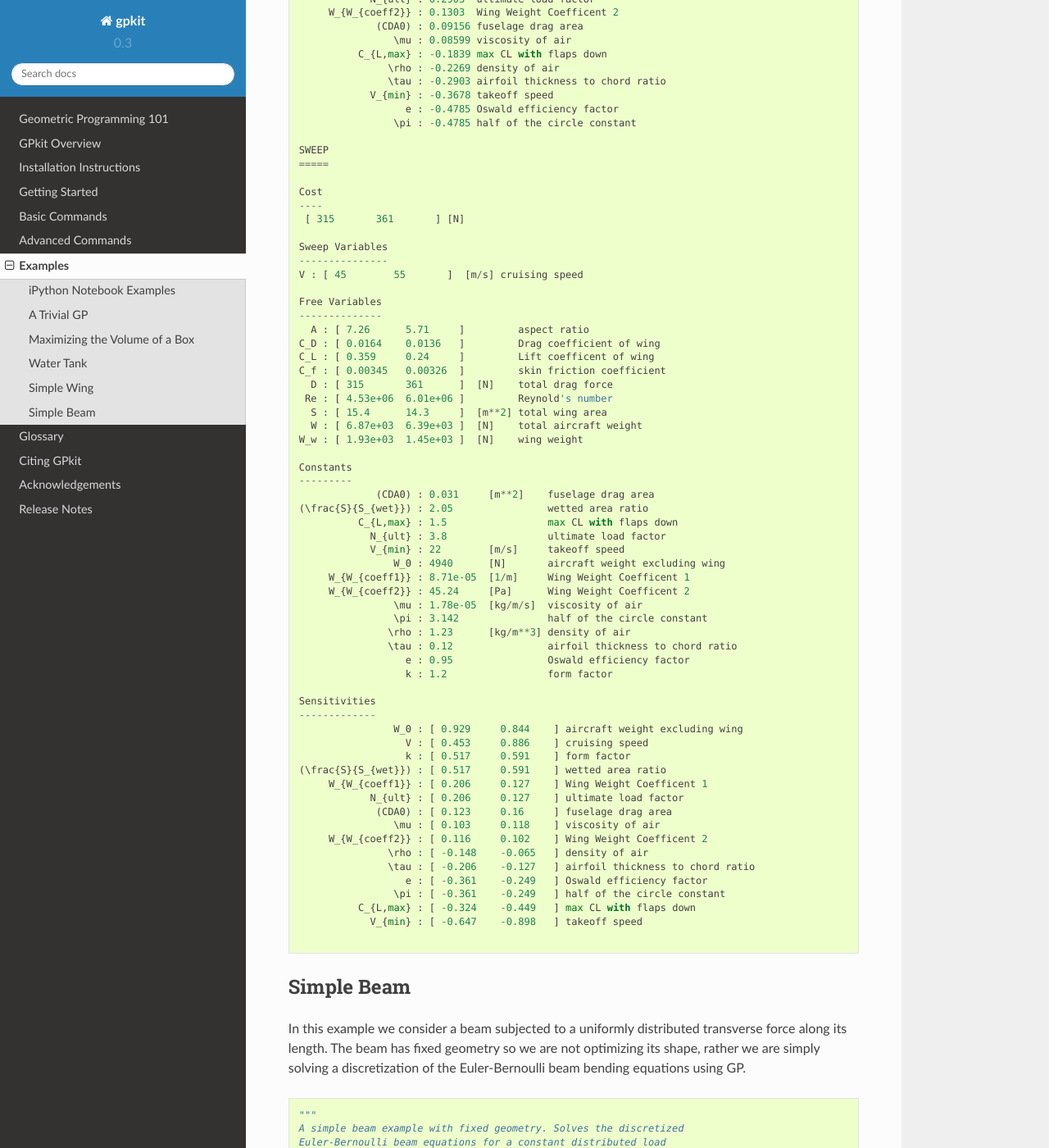
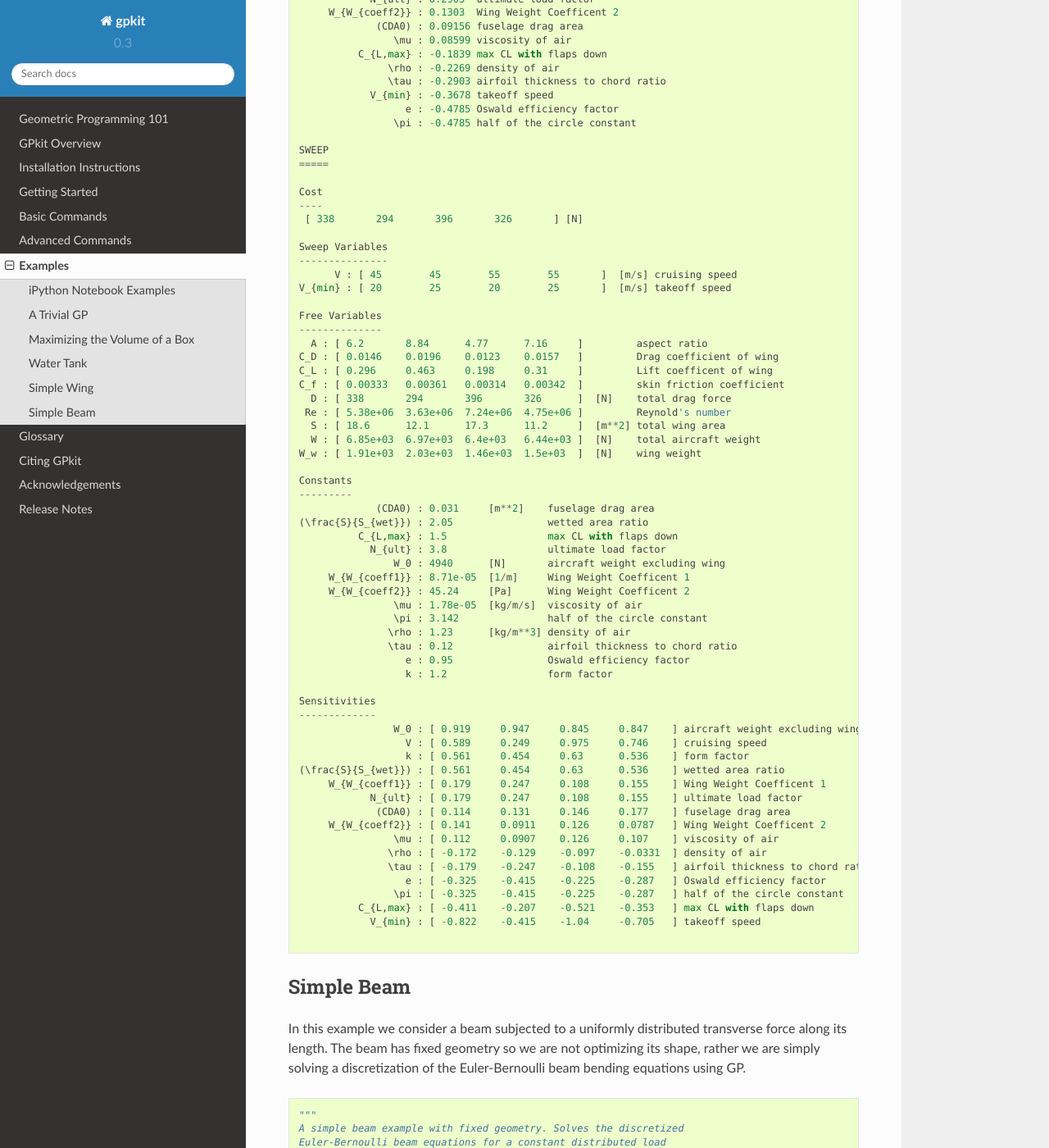
Before and after one commit to convexengineering/gpkit, a Sphinx documentation site: the page built from docs/source/examples.rst, in a window 1280 px wide and 1400 px high, scrolled down 4954 px. Shown: the whole window at 82% size. Built offline with Sphinx 7.4.7 and the Read the Docs theme 2.0.0, drawn with Linux system fonts in a browser that asks for light colours.

Commit message:
update output after fixing sweep

```diff
--- a/docs/source/examples/simpleflight_output.txt
+++ b/docs/source/examples/simpleflight_output.txt
@@ -57,23 +57,24 @@ SWEEP
 
 Cost
 ----
- [ 315       361       ] [N]
+ [ 338       294       396       326       ] [N]
 
 Sweep Variables
 ---------------
-V : [ 45        55       ]  [m/s] cruising speed
+      V : [ 45        45        55        55       ]  [m/s] cruising speed
+V_{min} : [ 20        25        20        25       ]  [m/s] takeoff speed
 
 Free Variables
 --------------
-  A : [ 7.26      5.71     ]         aspect ratio
-C_D : [ 0.0164    0.0136   ]         Drag coefficient of wing
-C_L : [ 0.359     0.24     ]         Lift coefficent of wing
-C_f : [ 0.00345   0.00326  ]         skin friction coefficient
-  D : [ 315       361      ]  [N]    total drag force
- Re : [ 4.53e+06  6.01e+06 ]         Reynold's number
-  S : [ 15.4      14.3     ]  [m**2] total wing area
-  W : [ 6.87e+03  6.39e+03 ]  [N]    total aircraft weight
-W_w : [ 1.93e+03  1.45e+03 ]  [N]    wing weight
+  A : [ 6.2       8.84      4.77      7.16     ]         aspect ratio
+C_D : [ 0.0146    0.0196    0.0123    0.0157   ]         Drag coefficient of wing
+C_L : [ 0.296     0.463     0.198     0.31     ]         Lift coefficent of wing
+C_f : [ 0.00333   0.00361   0.00314   0.00342  ]         skin friction coefficient
+  D : [ 338       294       396       326      ]  [N]    total drag force
+ Re : [ 5.38e+06  3.63e+06  7.24e+06  4.75e+06 ]         Reynold's number
+  S : [ 18.6      12.1      17.3      11.2     ]  [m**2] total wing area
+  W : [ 6.85e+03  6.97e+03  6.4e+03   6.44e+03 ]  [N]    total aircraft weight
+W_w : [ 1.91e+03  2.03e+03  1.46e+03  1.5e+03  ]  [N]    wing weight
 
 Constants
 ---------
@@ -81,7 +82,6 @@ Constants
 (\frac{S}{S_{wet}}) : 2.05                wetted area ratio
           C_{L,max} : 1.5                 max CL with flaps down
             N_{ult} : 3.8                 ultimate load factor
-            V_{min} : 22        [m/s]     takeoff speed
                 W_0 : 4940      [N]       aircraft weight excluding wing
      W_{W_{coeff1}} : 8.71e-05  [1/m]     Wing Weight Coefficent 1
      W_{W_{coeff2}} : 45.24     [Pa]      Wing Weight Coefficent 2
@@ -94,18 +94,18 @@ Constants
 
 Sensitivities
 -------------
-                W_0 : [ 0.929     0.844    ] aircraft weight excluding wing
-                  V : [ 0.453     0.886    ] cruising speed
-                  k : [ 0.517     0.591    ] form factor
-(\frac{S}{S_{wet}}) : [ 0.517     0.591    ] wetted area ratio
-     W_{W_{coeff1}} : [ 0.206     0.127    ] Wing Weight Coefficent 1
-            N_{ult} : [ 0.206     0.127    ] ultimate load factor
-             (CDA0) : [ 0.123     0.16     ] fuselage drag area
-                \mu : [ 0.103     0.118    ] viscosity of air
-     W_{W_{coeff2}} : [ 0.116     0.102    ] Wing Weight Coefficent 2
-               \rho : [ -0.148    -0.065   ] density of air
-               \tau : [ -0.206    -0.127   ] airfoil thickness to chord ratio
-                  e : [ -0.361    -0.249   ] Oswald efficiency factor
-                \pi : [ -0.361    -0.249   ] half of the circle constant
-          C_{L,max} : [ -0.324    -0.449   ] max CL with flaps down
-            V_{min} : [ -0.647    -0.898   ] takeoff speed
+                W_0 : [ 0.919     0.947     0.845     0.847    ] aircraft weight excluding wing
+                  V : [ 0.589     0.249     0.975     0.746    ] cruising speed
+                  k : [ 0.561     0.454     0.63      0.536    ] form factor
+(\frac{S}{S_{wet}}) : [ 0.561     0.454     0.63      0.536    ] wetted area ratio
+     W_{W_{coeff1}} : [ 0.179     0.247     0.108     0.155    ] Wing Weight Coefficent 1
+            N_{ult} : [ 0.179     0.247     0.108     0.155    ] ultimate load factor
+             (CDA0) : [ 0.114     0.131     0.146     0.177    ] fuselage drag area
+     W_{W_{coeff2}} : [ 0.141     0.0911    0.126     0.0787   ] Wing Weight Coefficent 2
+                \mu : [ 0.112     0.0907    0.126     0.107    ] viscosity of air
+               \rho : [ -0.172    -0.129    -0.097    -0.0331  ] density of air
+               \tau : [ -0.179    -0.247    -0.108    -0.155   ] airfoil thickness to chord ratio
+                  e : [ -0.325    -0.415    -0.225    -0.287   ] Oswald efficiency factor
+                \pi : [ -0.325    -0.415    -0.225    -0.287   ] half of the circle constant
+          C_{L,max} : [ -0.411    -0.207    -0.521    -0.353   ] max CL with flaps down
+            V_{min} : [ -0.822    -0.415    -1.04     -0.705   ] takeoff speed
```
